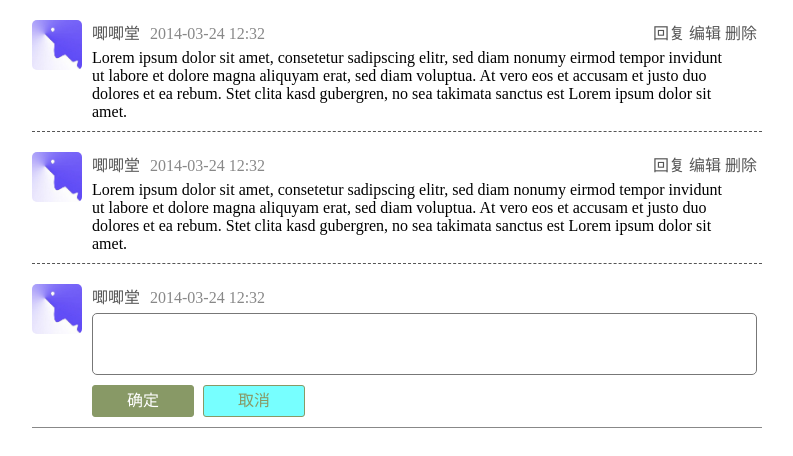
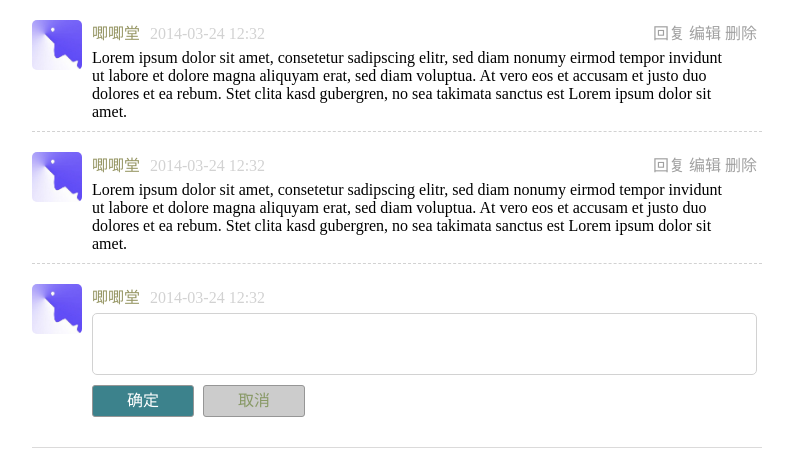
Before and after one commit to UncleBill/jjtcomment, a plain HTML site: page index.html in a window 1280 px wide. Shown: the whole page, without its empty margins (243-1036 px from the left). Drawn offline with Linux system fonts and the light colour scheme.

Commit message:
tiny fix

```diff
--- a/index.css
+++ b/index.css
@@ -5,7 +5,7 @@
 }
 .comment-item{
     margin: 20px 10px;
-    border-bottom: 1px dashed #555;
+    border-bottom: 1px dashed rgb(210,210,210);
     position: relative;
 }
 .avatar{
@@ -31,11 +31,11 @@
 .user-name{
     font-style: 13px;
     margin-right:10px;
-    color: #555;
+    color: rgb(150,150,100);
     text-decoration: none;
 }
 .time-stamp{
-    color: #888;
+    color: rgb(210,210,210);
     font-style: 12px;
     cursor:default;
 }
@@ -49,38 +49,52 @@
 }
 .comment-control a{
     font-style: 12px;
-    color: #555;
+    color: rgb(160,160,160);
     text-decoration: none;
 }
+.user-name:hover,
+.user-name:focus,
+.comment-control a:hover,
+.comment-control a:focus{
+    text-decoration: underline;
+}
 .comment-box{
-    border-bottom:1px solid #888 ;
+    border-bottom: 1px solid rgb(219, 218, 218);
+}
+.comment-box .right-content{
+    margin-bottom:30px;
 }
 .comment-box .right-content{
     margin-right:5px;
 }
 .comment-editor{
-    border: 1px solid #777;
+    border: 1px solid rgb(210,210,210);
     border-radius: 5px;
     min-height:40px;
     padding:10px;
     margin-bottom:10px;
 }
+.comment-editor:hover,
+.comment-editor:focus{
+    outline:none;
+    box-shadow:inset 0 1px 2px rgba(0,0,0,0.075),0 0 5px rgba(81,167,232,0.5);
+}
 .editor-button a{
     display: inline-block;
     height:30px;
     width: 100px;
-    border: 1px solid #896;
+    border: 1px solid rgb(150,150,150);
     border-radius:3px;
     margin-right:5px;
     font-style: 12px;
     text-decoration: none;
     text-align: center;
     line-height: 30px;
-    background-color: #7ff;
+    background-color: rgb(204,204,204);
     transition: all 0.3s;
 }
 .editor-button .editor-button-post{
-    background-color: #896;
+    background-color: rgb(60,130,140);
     color: #fff;
 }
 .editor-button .editor-button-cancel{
@@ -96,3 +110,11 @@
     background-color: #7aa;
     color: #eee;
 }
+.editor-button .editor-button-post:active{
+    background-color: #fa4;
+    color: #fff;
+}
+.editor-button .editor-button-cancel:active{
+    background-color: #7af;
+    color: #eee;
+}
--- a/index.html
+++ b/index.html
@@ -8,10 +8,10 @@
 <body>
     <div class="container">
         <div class="comment-list">
-            <div class="comment-item" data-username="Bill">
-                <div class="avatar"><a class="user-avatar" href="#"><img src="./bill.jpg" height="50" width="50" alt="user-name" title="user-name"></a></div>
+            <div class="comment-item" data-username="唧唧堂">
+                <div class="avatar"><a class="user-avatar" href="#"><img src="./bill.jpg" height="50" width="50" alt="唧唧堂" title="唧唧堂"></a></div>
                 <div class="right-content">
-                    <a href="#" class="user-name">唧唧堂</a><span class="time-stamp" title="01">2014-03-24 12:32</span>
+                    <a href="#" class="user-name" title="唧唧堂">唧唧堂</a><span class="time-stamp" title="01">2014-03-24 12:32</span>
                     <div class="comment-content">
                         Lorem ipsum dolor sit amet, consetetur sadipscing elitr, sed diam nonumy eirmod
                         tempor invidunt ut labore et dolore magna aliquyam erat, sed diam voluptua. At
@@ -25,10 +25,10 @@
                     <a href="#" title="删除">删除</a>
                 </div>
             </div>
-            <div class="comment-item" data-username="Bill">
-                <div class="avatar"><a class="user-avatar" href="#"><img src="./bill.jpg" height="50" width="50" alt="user-name" title="user-name"></a></div>
+            <div class="comment-item" data-username="唧唧堂2">
+                <div class="avatar"><a class="user-avatar" href="#"><img src="./bill.jpg" height="50" width="50" alt="user-name" title="唧唧堂"></a></div>
                 <div class="right-content">
-                    <a href="#" class="user-name">唧唧堂</a><span class="time-stamp" title="01">2014-03-24 12:32</span>
+                    <a href="#" class="user-name" title="唧唧堂">唧唧堂</a><span class="time-stamp" title="01">2014-03-24 12:32</span>
                     <div class="comment-content">
                         Lorem ipsum dolor sit amet, consetetur sadipscing elitr, sed diam nonumy eirmod
                         tempor invidunt ut labore et dolore magna aliquyam erat, sed diam voluptua. At
@@ -44,9 +44,9 @@
             </div>
         </div>
         <div class="comment-box comment-item">
-            <div class="avatar"><a class="user-avatar" href="#"><img src="./bill.jpg" height="50" width="50" alt="user-name" title="user-name"></a></div>
+            <div class="avatar"><a class="user-avatar" href="#"><img src="./bill.jpg" height="50" width="50" alt="唧唧堂" title="唧唧堂"></a></div>
             <div class="right-content">
-                <a href="#" class="user-name">唧唧堂</a><span class="time-stamp" title="01">2014-03-24 12:32</span>
+                <a href="#" class="user-name" title="唧唧堂">唧唧堂</a><span class="time-stamp" title="01">2014-03-24 12:32</span>
                 <div class="comment-content">
                     <div id="comment-editor" class="comment-editor" contenteditable ></div>
                 </div>
--- a/script.js
+++ b/script.js
@@ -27,7 +27,7 @@
             editor.innerHTML += appendtext;
             editor.focus();
             var select = window.getSelection();
-            select.collapse(editor, editor.innerHTML.length );
+            select.collapse(editor, true );
         }, false);
     }
 }());
```
